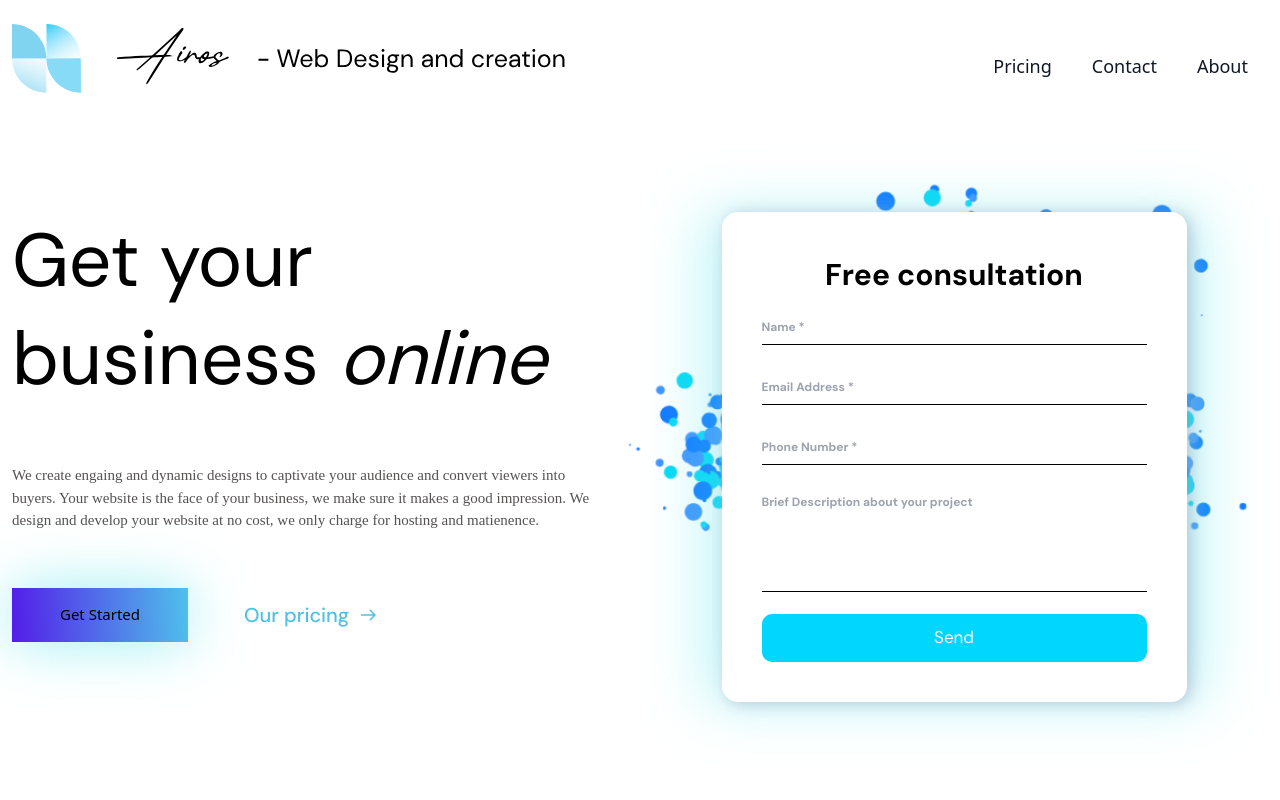
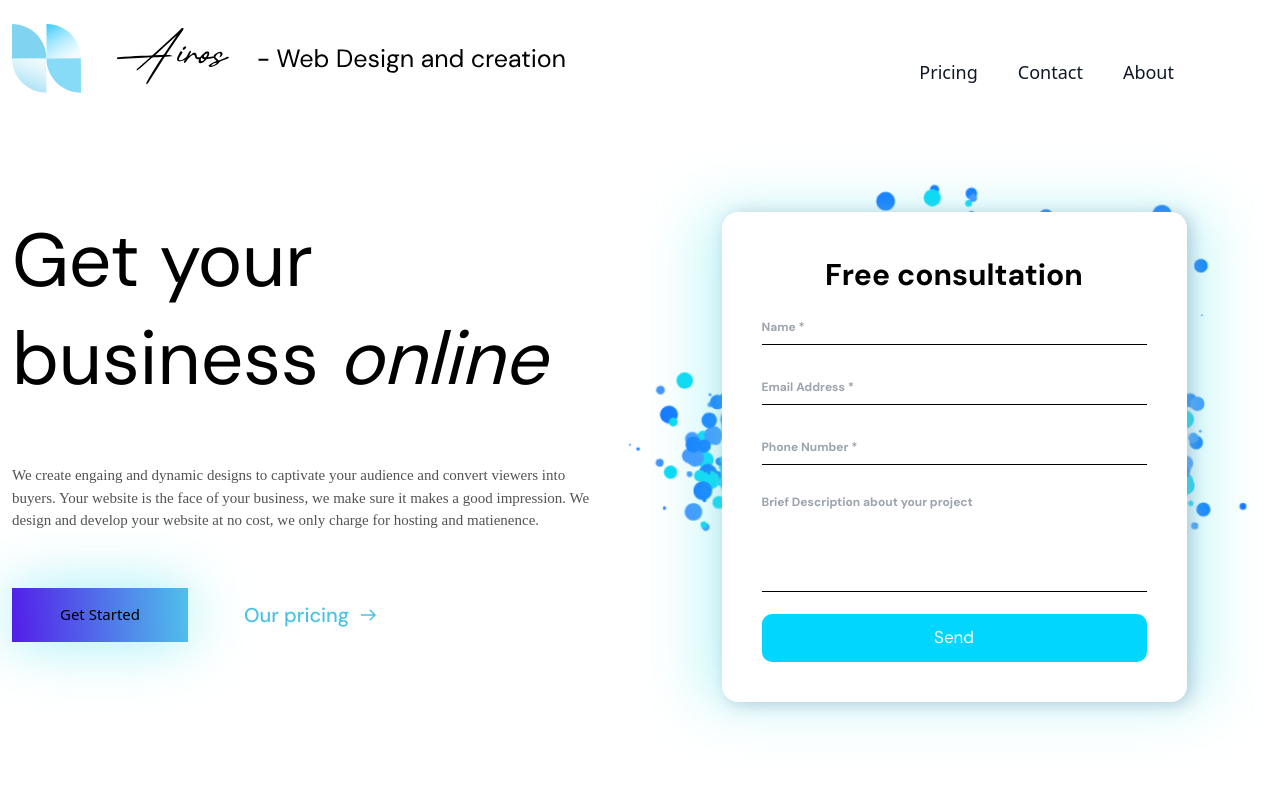
Before and after one commit to PixedioDesigns/4567gy, a Next.js app: page / in a window 1280 px wide. Shown: the top 800 px of the page. Built offline with nearby package versions, Linux system fonts and the light colour scheme; a web font is replaced by a local one.

Commit message:
navbar update

```diff
--- a/components/common/Navbar.jsx
+++ b/components/common/Navbar.jsx
@@ -11,7 +11,7 @@ const Navbar = ({ setSidebarOpen }) => {
           <HamburgerIcon />
         </span>
 
-        <ul className="hidden  text-darkBlack font-medium text-lg lg:flex items-center ">
+        <ul className="hidden  text-darkBlack font-medium text-lg lg:flex items-center lg:mr-2 xl:mr-[74px] mt-3">
           <li className="mx-3 lg:mx-5">
             <a
               className=" transition-all ease-in duration-200 hover:text-[#01D6FF]"
```
